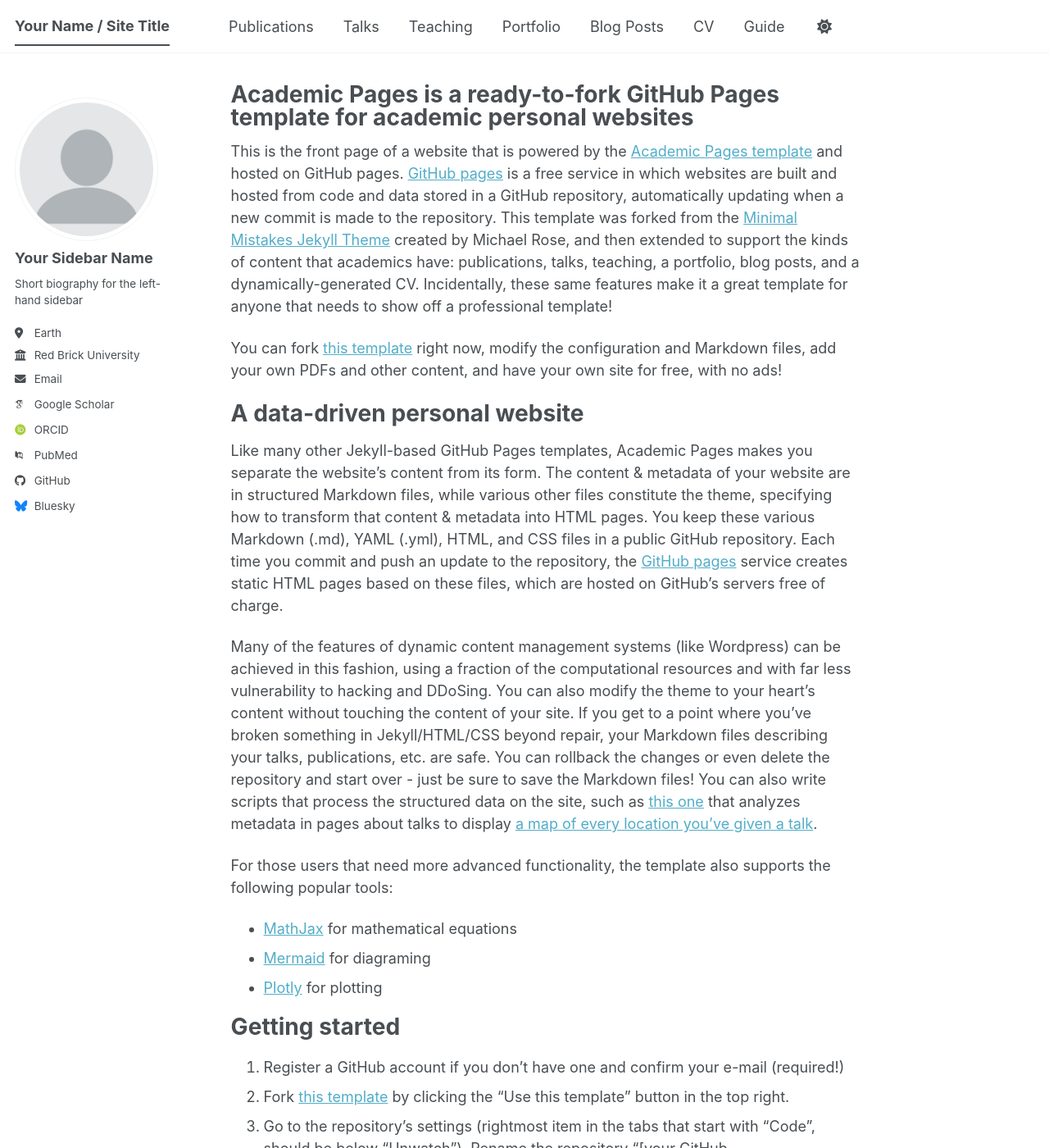
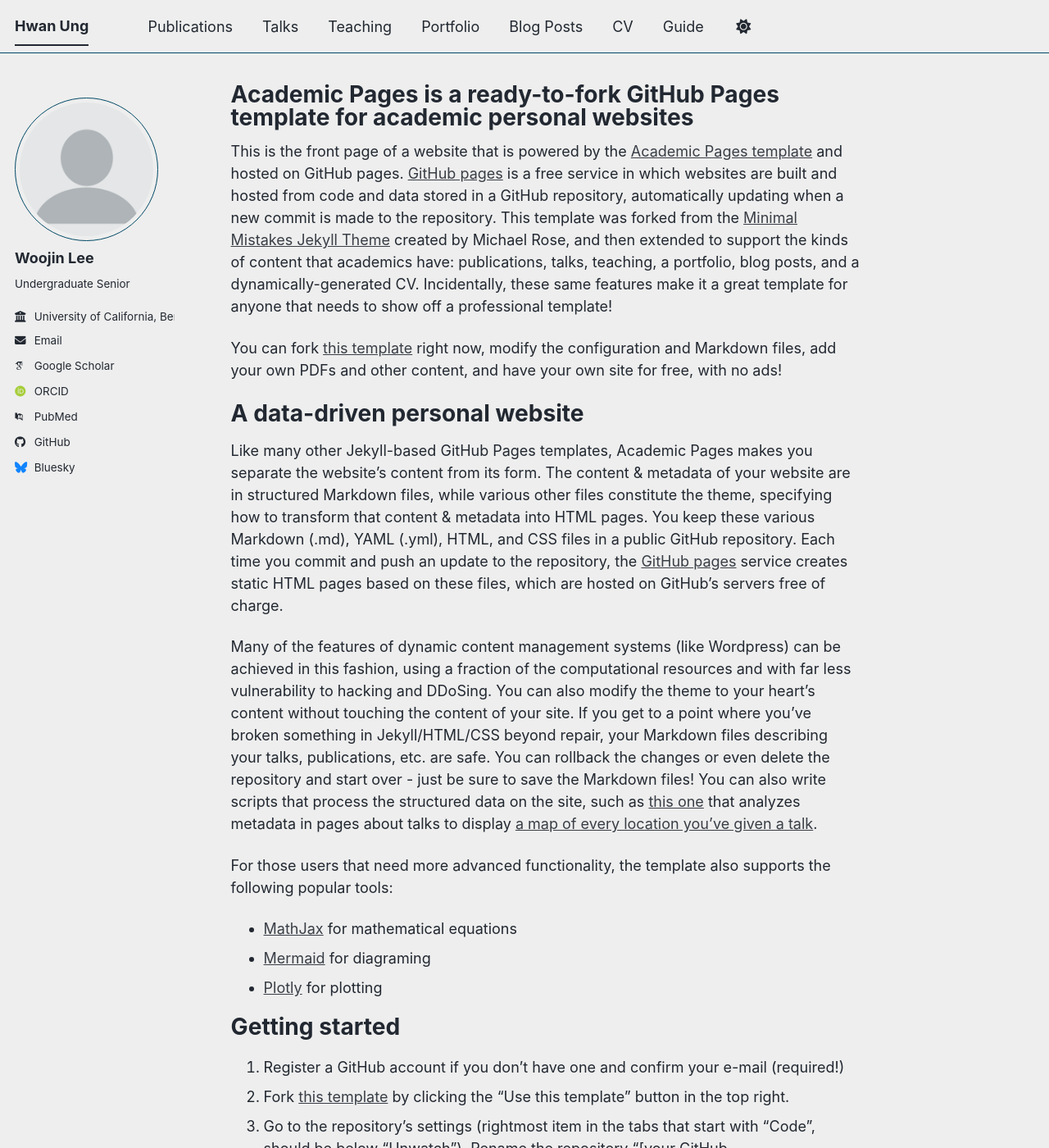
Before and after one commit to Hwan-ung/hwan-ung.github.io, a Jekyll site: the page built from _pages/about.md, in a window 1280 px wide and 1400 px high. Shown: the whole window at 82% size. Built offline with Jekyll 4.4.1, drawn with Linux system fonts in a browser that asks for light colours; some web fonts are replaced; a script bundle is joined from its source files by our own code; library files that are not in the unit come from our copies; some of the changed text lies outside the part shown.

Commit message:
profile update

```diff
--- a/_config.yml
+++ b/_config.yml
@@ -8,15 +8,15 @@
 
 # Basic Site Settings
 locale                   : "en-US"
-site_theme               : "default" # The available themes options are "default", "air", "sunrise", "mint", "dirt" and "contrast"
-title                    : "Your Name / Site Title"
+site_theme               : "air" # The available themes options are "default", "air", "sunrise", "mint", "dirt" and "contrast"
+title                    : "Hwan Ung"
 title_separator          : "-"
-name                     : &name "Your Name"
+name                     : &name "Woojin Lee"
 description              : &description "Your Name's academic portfolio"   # Update this with a general description of your site, this is the default if not overridden by a page
-url                      : https://academicpages.github.io # The base hostname & protocol for your site e.g. "https://[your GitHub username].github.io",
+url                      : https://hwan-ung.github.io # The base hostname & protocol for your site e.g. "https://[your GitHub username].github.io",
                                                            # or if you already have some other page hosted on Github then use "https://[your GitHub username].github.io/[Your Repo Name]"
 baseurl                  : "" # the subpath of your site, e.g. "/blog"
-repository               : "academicpages/academicpages.github.io"
+repository               : "Hwan-ung/hwan-ung.github.io"
 
 # Site Author - The following control what appear as part of the author content on the side bar.
 #               If a field is blank the icon and link will not appear, otherwise it will be shown.
@@ -24,13 +24,13 @@
 author:
   # Biographic information
   avatar           : "profile.png"
-  name             : "Your Sidebar Name"
+  name             : "Woojin Lee"
   pronouns         : # example: "she/her"
-  bio              : "Short biography for the left-hand sidebar"
-  location         : "Earth"
-  employer         : "Red Brick University"
+  bio              : "Undergraduate Senior"
+  location         : #
+  employer         : "University of California, Berkeley"
   uri              : # URL
-  email            : "none@example.org"
+  email            : "leewoojin@berkeley.edu"
 
   # Academic websites
   academia         : # URL
```
